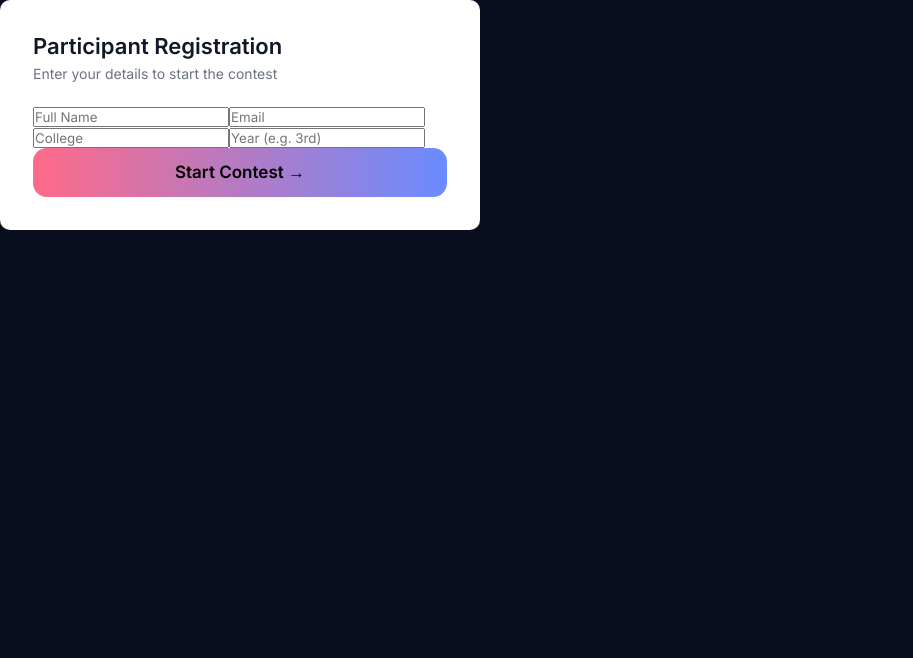
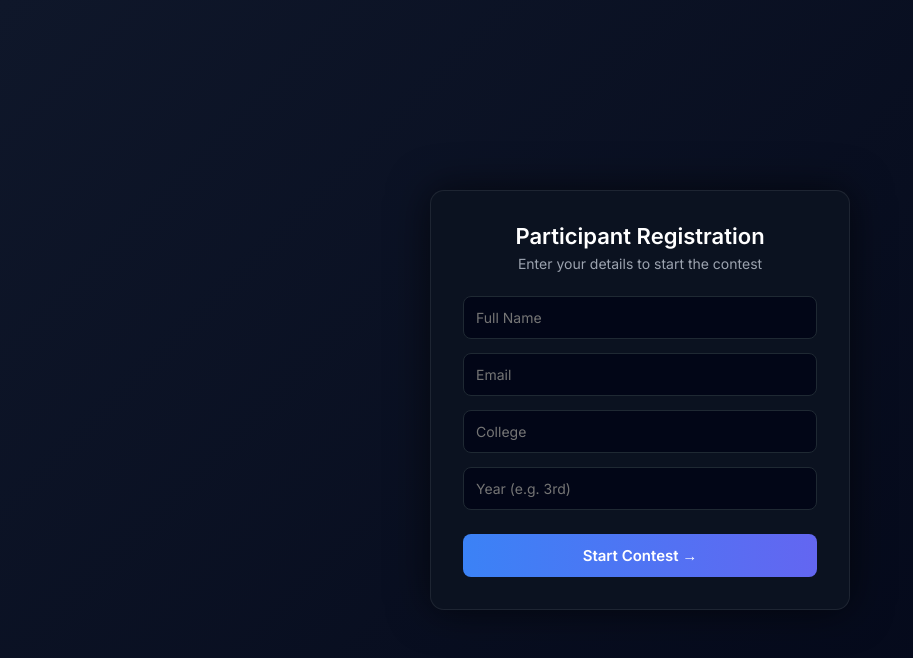
Before and after one commit to VinayWeb-create/placement-prep, a React (Create React App) app in the folder frontend/: page /contest/1 in a window 1280 px wide. Shown: the top 658 px of the page, without its empty margins (0-913 px from the left). Built offline with nearby package versions, Linux system fonts and the light colour scheme; no server answers.

Commit message:
Add styles for registration page components

```diff
--- a/frontend/src/global.css
+++ b/frontend/src/global.css
@@ -2384,3 +2384,91 @@ textarea:focus {
   font-size: 14px;
   margin-bottom: 15px;
 }
+
+
+/* ================= REGISTRATION PAGE ================= */
+
+.register-wrapper {
+  min-height: 100vh;
+  background: linear-gradient(135deg, #0f172a, #020617);
+  display: flex;
+  align-items: center;
+  justify-content: center;
+  padding: 20px;
+}
+
+.register-card {
+  width: 100%;
+  max-width: 420px;
+  background: #0b1220;
+  border-radius: 14px;
+  padding: 32px;
+  box-shadow: 0 0 40px rgba(0, 0, 0, 0.6);
+  animation: fadeIn 0.4s ease-in-out;
+}
+
+.register-title {
+  color: #ffffff;
+  font-size: 22px;
+  font-weight: 600;
+  text-align: center;
+}
+
+.register-subtitle {
+  color: #9ca3af;
+  font-size: 14px;
+  text-align: center;
+  margin-bottom: 24px;
+}
+
+.register-form {
+  display: flex;
+  flex-direction: column;
+  gap: 14px;
+}
+
+.register-form input {
+  background: #020617;
+  border: 1px solid #1f2933;
+  padding: 12px;
+  border-radius: 8px;
+  color: white;
+  font-size: 14px;
+  outline: none;
+  transition: 0.2s;
+}
+
+.register-form input:focus {
+  border-color: #6366f1;
+  box-shadow: 0 0 0 1px #6366f1;
+}
+
+.register-btn {
+  margin-top: 10px;
+  padding: 12px;
+  font-size: 15px;
+  font-weight: 600;
+  color: white;
+  background: linear-gradient(90deg, #3b82f6, #6366f1);
+  border: none;
+  border-radius: 8px;
+  cursor: pointer;
+  transition: 0.25s;
+}
+
+.register-btn:hover {
+  opacity: 0.9;
+  transform: translateY(-1px);
+}
+
+/* smooth animation */
+@keyframes fadeIn {
+  from {
+    opacity: 0;
+    transform: translateY(15px);
+  }
+  to {
+    opacity: 1;
+    transform: translateY(0);
+  }
+}
```
